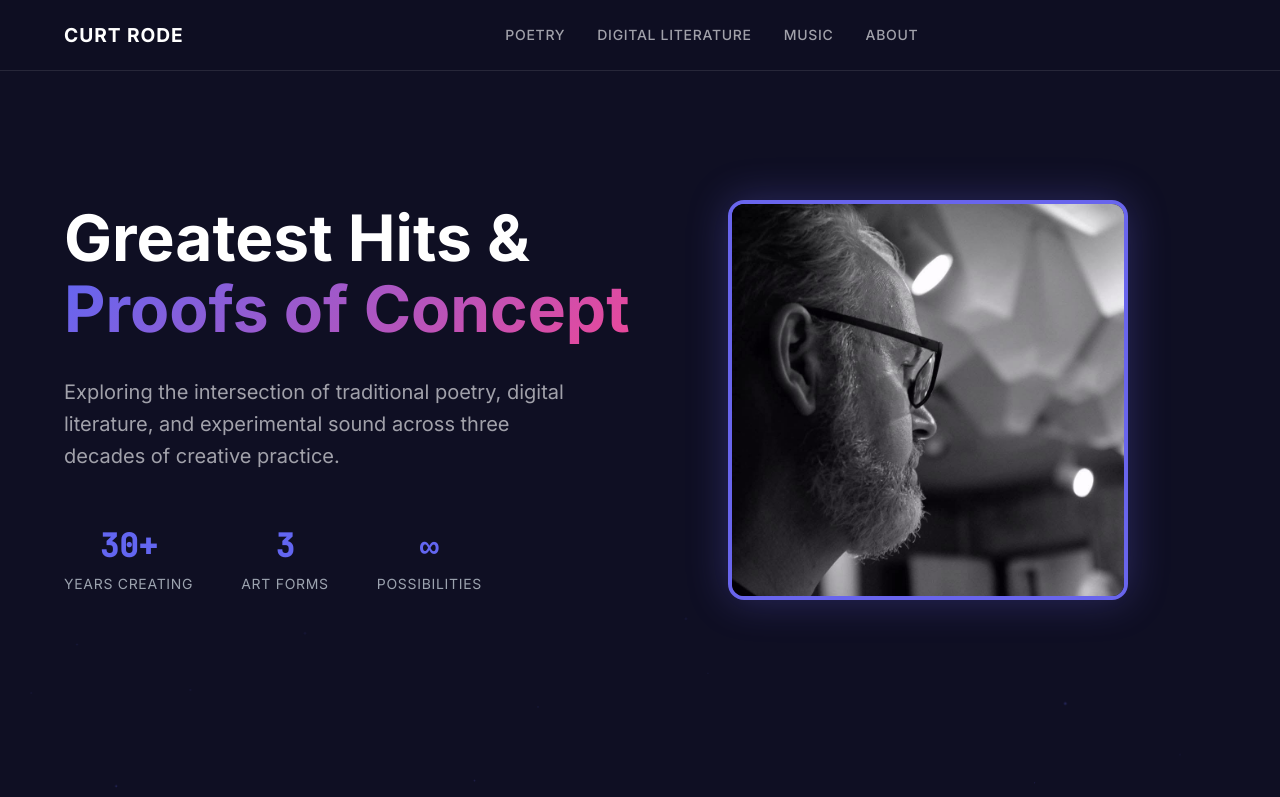
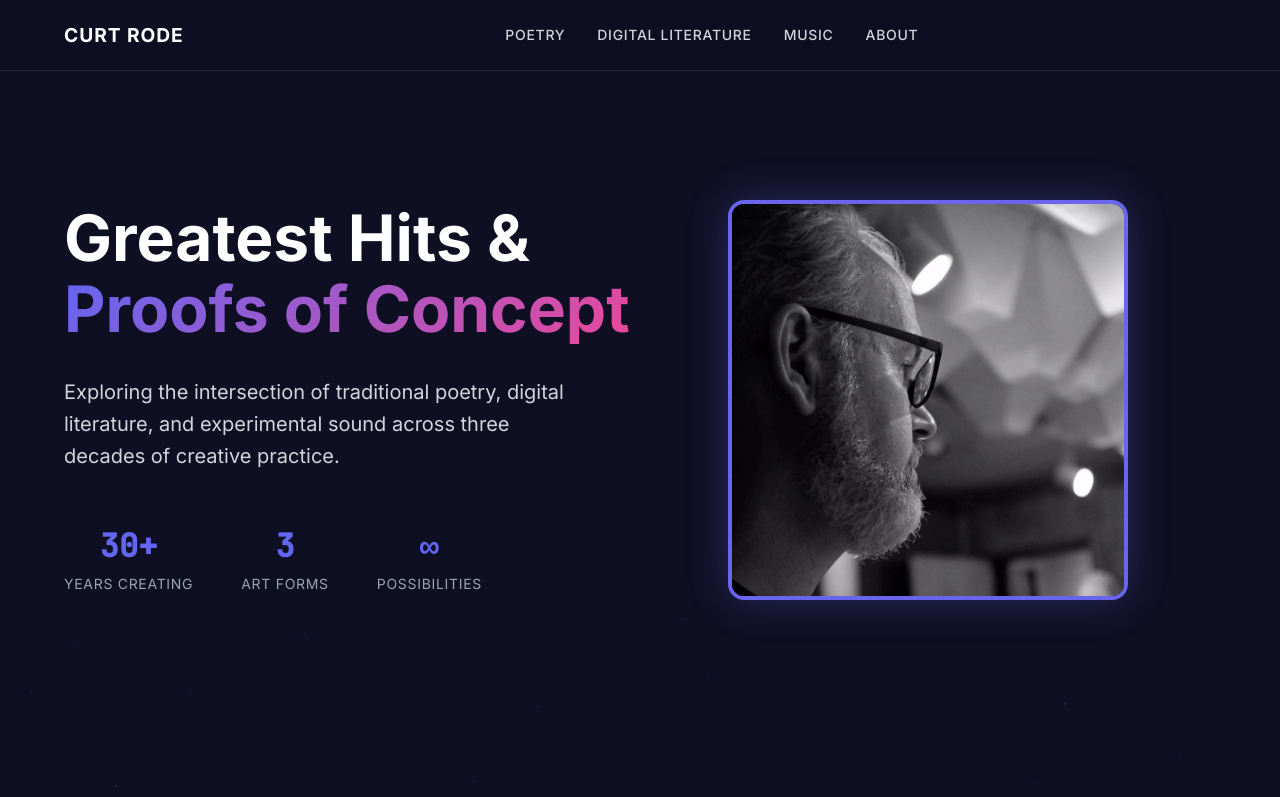
Before and after one commit to curtrode/creative_portfolio, a plain HTML site: page index.html in a window 1280 px wide. Shown: the top 797 px of the page. Drawn offline with Linux system fonts and the light colour scheme.

Commit message:
accessibility changes

```diff
--- a/style.css
+++ b/style.css
@@ -22,7 +22,7 @@
 
     /* Text Colors - Dark Mode */
     --text-primary: #ffffff;
-    --text-secondary: #a1a1aa;
+    --text-secondary: #d1d5db;
     --text-muted: #9ca3af;
 
     /* Accent Colors */
```
